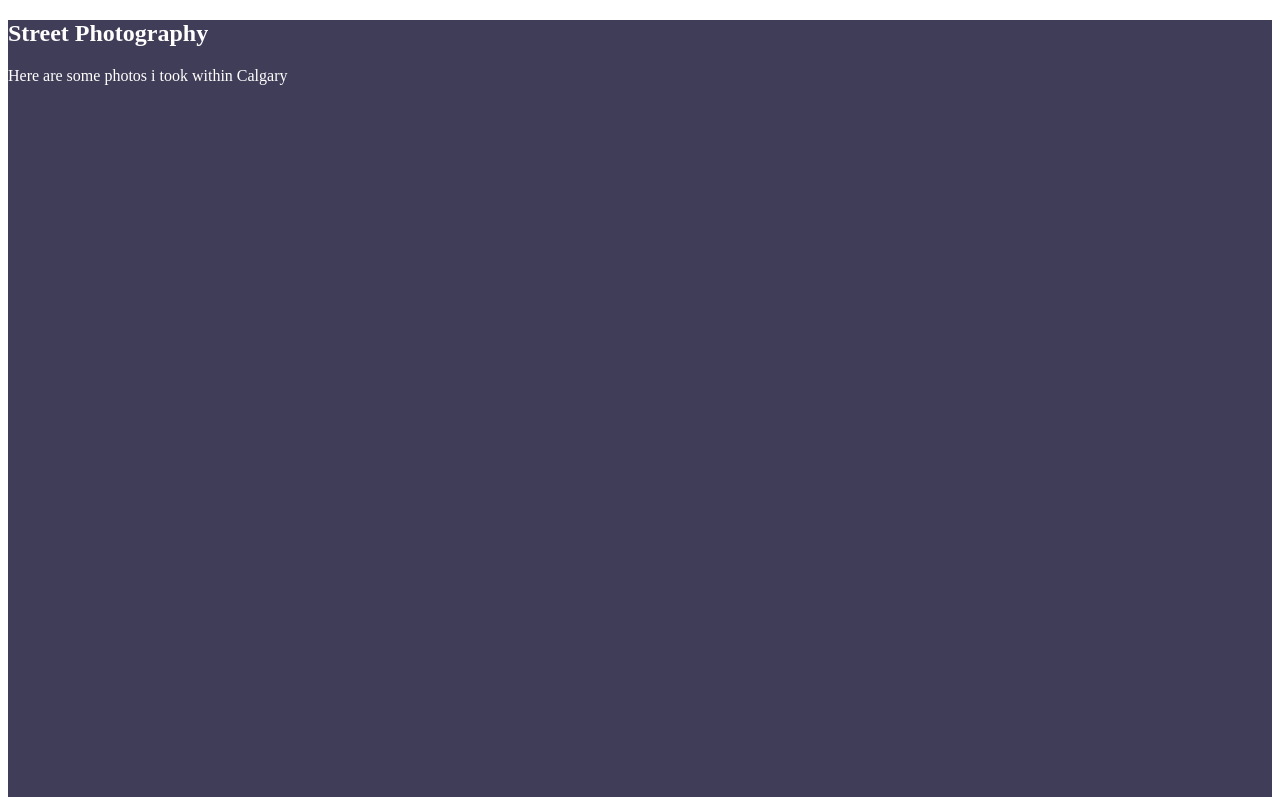
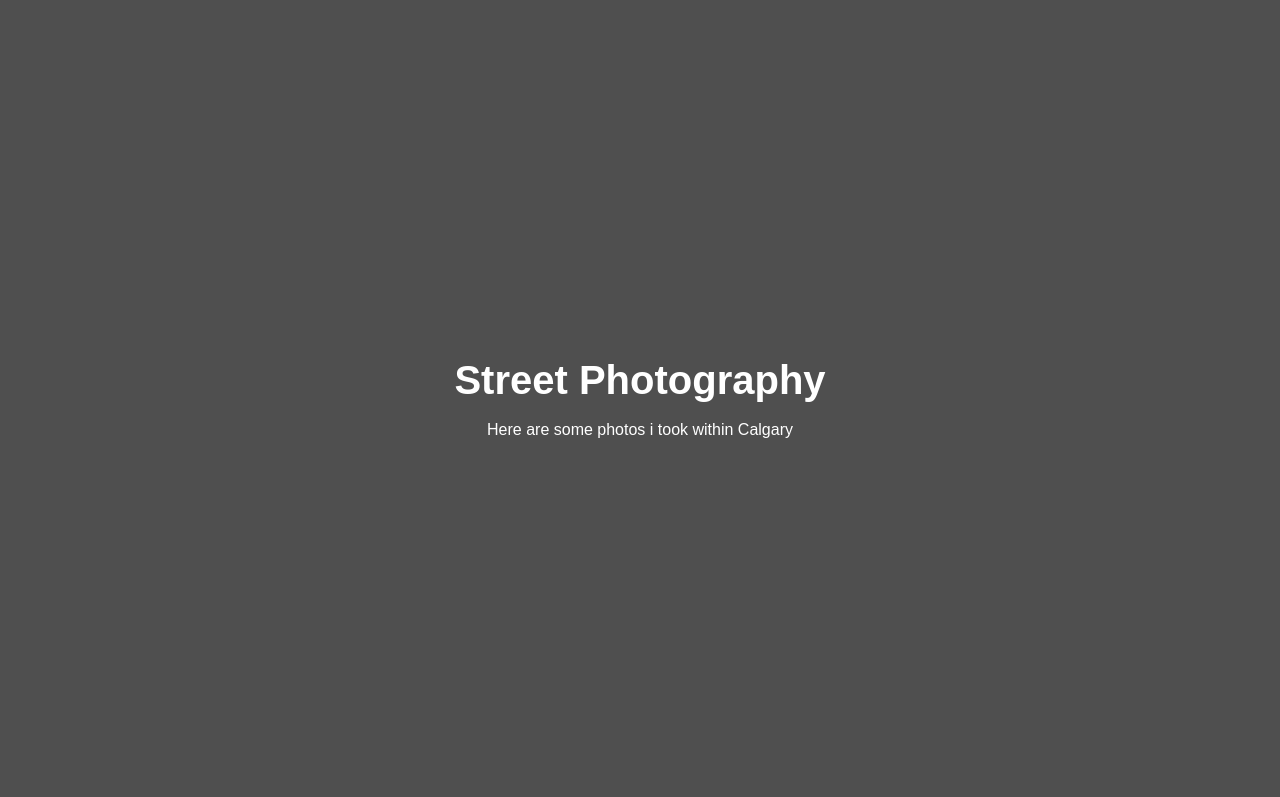
Before and after one commit to Kevs0321/cprg-218-lab-4, a plain HTML site: page index.html in a window 1280 px wide. Shown: the top 797 px of the page. Drawn offline with Linux system fonts and the light colour scheme; files that its build step writes are made by us from their sources; the site is published under a folder, as on GitHub Pages, so addresses that start at the root find nothing; a web font is replaced by a local one.

Commit message:
troubleshoot

```diff
--- a/index.html
+++ b/index.html
@@ -4,13 +4,14 @@
   <meta charset="UTF-8">
   <meta http-equiv="X-UA-Compatible" content="IE=edge">
   <meta name="viewport" content="width=device-width, initial-scale=1.0">
-  <link rel="stylesheet" type="text/css" href="/styles/reset.css">
-  <link rel="stylesheet" type="text/css" href="/styles/fonts.css">
-  <link rel="stylesheet" type="text/css" href="/styles/global.css">
-  <link rel="stylesheet" type="text/css" href="styles/lab_four_starter.css">
-  <link rel="stylesheet" type="text/css" href="/styles/lab_four_custom.css">
+  <link rel="stylesheet" type="text/css" href="./styles/reset.css">
+  <link rel="stylesheet" type="text/css" href="./styles/fonts.css">
+  <link rel="stylesheet" type="text/css" href="./styles/global.css">
+  <link rel="stylesheet" type="text/css" href=".styles/lab_four_starter.css">
+  <link rel="stylesheet" type="text/css" href="./styles/lab_four_custom.css">
+  <link href="https://fonts.googleapis.com/css2?family=Madimi+One&display=swap" rel="stylesheet">
 </head>
-<link href="https://fonts.googleapis.com/css2?family=Madimi+One&display=swap" rel="stylesheet">
+
 <script src="./scripts/lab_four_custom.js" defer></script>
 <script src="https://kit.fontawesome.com/9485494704.js" crossorigin="anonymous"></script>
 <body>
```
